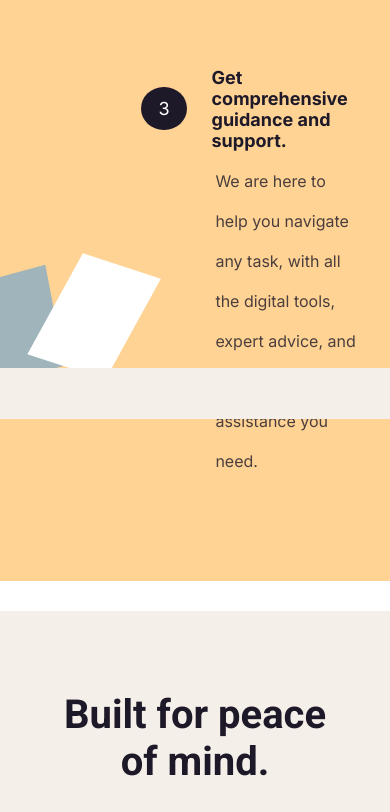
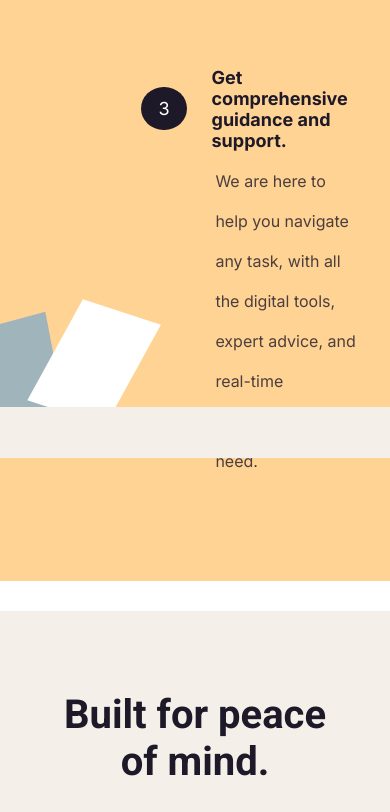
Before and after one commit to Magomed-Workout/Verst1, a plain HTML site: page index.html in a window 390 px wide. Shown: the part 2324-3136 px from the top of the page. Drawn offline with Linux system fonts and the light colour scheme.

Commit message:
Update style.css

```diff
--- a/style.css
+++ b/style.css
@@ -2381,11 +2381,11 @@ h1, h2, h3 {
     }
 
     .absolute {
-        top: 690.3vw;
+        top:700.3vw;
     }
 
     .blocks {
-        top: 668vw;
+        top: 680vw;
     }
 
     .gray-block {
```
